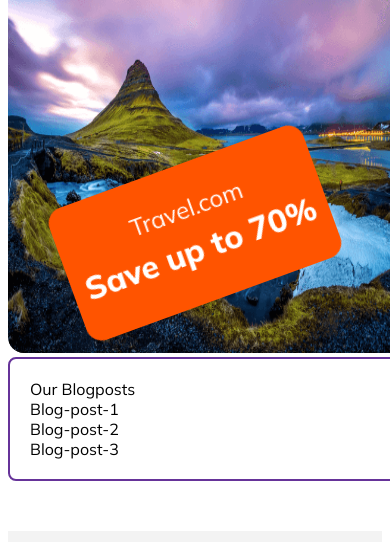
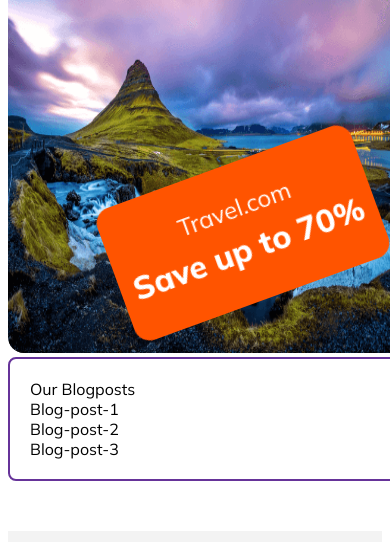
Before and after one commit to nuhainul/b9-a2, a plain HTML site: page index.html in a window 390 px wide. Shown: the part 5340-5882 px from the top of the page. Drawn offline with Linux system fonts and the light colour scheme.

Commit message:
discount card is attempted to be adjusted in responsive mode

```diff
--- a/css/responsive.css
+++ b/css/responsive.css
@@ -216,45 +216,23 @@
 
     .nl-h3,
     .nl-p {
-        /* padding-left: 10px; */
         align-items: left;
         text-align: left;
     }
 
     .nl-photo {
-        /* position: relative; */
-        /* width: 100%; */
         width: 400px;
-        /* height: 442px; */
-        /* max-width: 474px;
-        max-height: 422px; */
-        /* border-radius: 16px;
-        background-color: grey; */
     }
 
     .nl-photo img {
         width: 100%;
-        /* height: 442px; */
-        /* border-radius: 16px; */
-        /* display: none; */
     }
 
     .nl-discount-box {
-        /* text-align: center; */
         width: 250px;
         height: 120px;
-        /* transform: rotate(-20deg);
-        border-radius: 16px;
-        background: #FF5400;
-        position: sticky;
-        z-index: 99; */
         margin-top: -190px;
-        margin-left: 52px;
-        /* right: 0; */
-        /* padding: 10px; */
-        /* color: #fff; */
-        /* line-height: 0; */
-        /* padding-top: auto; */
+        margin-left: 100px;
     }
 
     /* main ends */
@@ -279,8 +257,6 @@
     }
 
     .footer-h3 {
-        /* display: flex; */
-        /* flex-direction: column; */
         align-items: center;
     }
 
```
